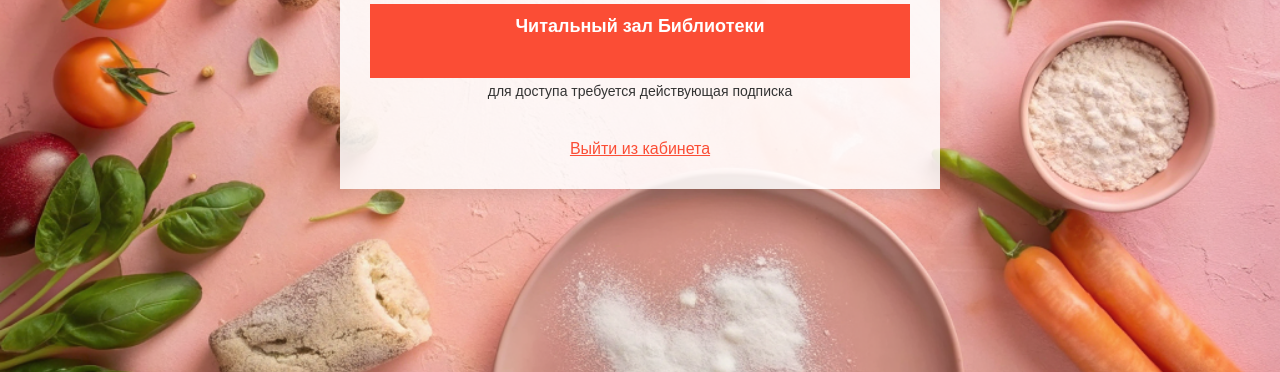
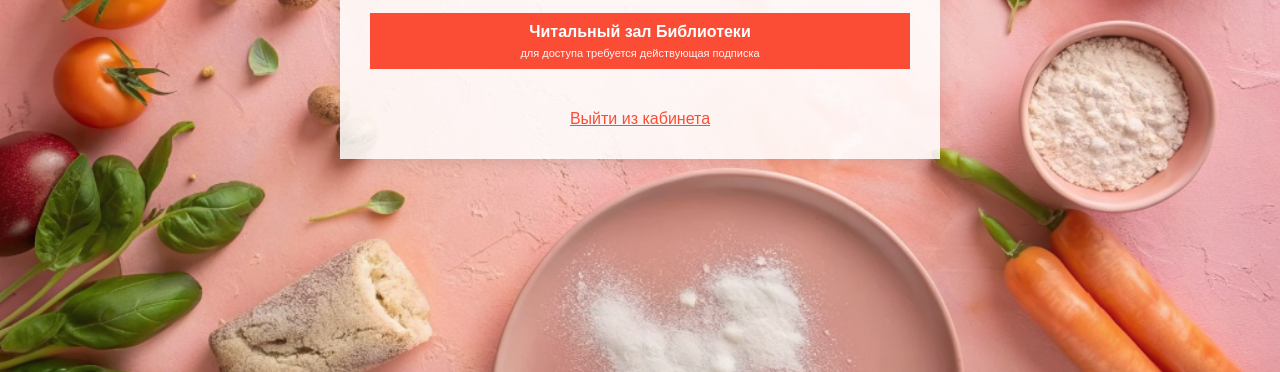
Before and after one commit to Helga1970/tilda-prodamus-lk, a website: page lk.html in a window 1280 px wide. Shown: the part 428-800 px from the top of the page. Drawn offline with Linux system fonts and the light colour scheme; sample sign-in values are in the browser's storage; a web font is replaced by a local one.

Commit message:
Update lk.html

```diff
--- a/lk.html
+++ b/lk.html
@@ -43,33 +43,44 @@
         .links-section {
             display: flex;
             flex-direction: column;
-            gap: 20px;
+            gap: 16px;
             margin-top: 30px;
         }
 
+        /* Плашки — компактные, адаптивные и центрированные */
         .lk-link {
-            display: block;
-            padding: 12px 20px;
-            min-height: 50px;
+            display: flex;
+            flex-direction: column;
+            justify-content: center;
+            align-items: center;
+            padding: 10px 18px;      /* компактнее, чтобы укладываться в 50px */
+            min-height: 50px;        /* минимальная высота 50px как просили */
             background-color: #fb4d35;
             color: white;
             text-decoration: none;
-            font-size: 18px;
+            font-size: 16px;
             font-weight: 700;
             transition: background-color 0.3s ease;
             border-radius: 0;
             text-align: center;
+            box-sizing: border-box;
+            width: 100%;
         }
 
         .lk-link:hover {
             background-color: #e5462e;
         }
 
-        .subscription-note {
-            font-size: 14px;
-            font-weight: normal;
-            color: #333;
-            margin-top: 5px;
+        /* Подпись внутри плашки — белая, мелкий не жирный шрифт, центрирована */
+        .lk-link .lk-subtext {
+            display: block;
+            font-size: 11px;
+            font-weight: 400;
+            color: #ffffff;
+            margin-top: 6px;
+            line-height: 1.1;
+            text-align: center;
+            opacity: 0.95;
         }
 
         .logout-button {
@@ -97,8 +108,12 @@
                 margin-bottom: 20px;
             }
             .lk-link {
-                font-size: 16px;
-                padding: 10px 16px;
+                font-size: 15px;
+                padding: 9px 14px;
+            }
+            .lk-link .lk-subtext {
+                font-size: 10px;
+                margin-top: 4px;
             }
         }
     </style>
@@ -110,10 +125,10 @@
         <div class="links-section">
             <a href="#" class="lk-link">Ознакомительный раздел</a>
 
-            <div>
-                <a href="#" class="lk-link" onclick="checkAndRedirect(); return false;">Читальный зал Библиотеки</a>
-                <div class="subscription-note">для доступа требуется действующая подписка</div>
-            </div>
+            <a href="#" class="lk-link" onclick="checkAndRedirect(); return false;">
+                <span>Читальный зал Библиотеки</span>
+                <span class="lk-subtext">для доступа требуется действующая подписка</span>
+            </a>
         </div>
 
         <button class="logout-button" id="logoutButton">Выйти из кабинета</button>
@@ -126,6 +141,7 @@
             if (!user) {
                 window.location.href = 'https://pro-culinaria-lk.proculinaria-book.ru';
             }
+            equalizeTiles(); // выровнять высоты при загрузке
         };
 
         // Обработчик кнопки "Выйти"
@@ -134,7 +150,7 @@
             window.location.href = 'https://pro-culinaria-lk.proculinaria-book.ru';
         });
 
-        // Функция проверки доступа
+        // Функция проверки доступа (оставлено как было)
         const checkAndRedirect = async () => {
             const user = JSON.parse(localStorage.getItem('user'));
 
@@ -161,6 +177,32 @@
                 alert('Произошла ошибка при получении доступа к материалам. Пожалуйста, попробуйте позже.');
             }
         };
+
+        // Небольшая функция для приведения плашек к одинаковой высоте (адаптивно)
+        function equalizeTiles() {
+            const tiles = Array.from(document.querySelectorAll('.links-section .lk-link'));
+            if (!tiles.length) return;
+            // сбросить ранее установленную высоту
+            tiles.forEach(t => t.style.height = 'auto');
+            let max = 0;
+            tiles.forEach(t => {
+                const h = t.offsetHeight;
+                if (h > max) max = h;
+            });
+            // гарантируем минимум 50px
+            if (max < 50) max = 50;
+            tiles.forEach(t => t.style.height = max + 'px');
+        }
+
+        // перестроить при ресайзе (с небольшой задержкой)
+        let _resizeTimer;
+        window.addEventListener('resize', function() {
+            clearTimeout(_resizeTimer);
+            _resizeTimer = setTimeout(equalizeTiles, 120);
+        });
+
+        // вызвать после загрузки шрифтов, если потребуется — небольшой запас
+        document.fonts && document.fonts.ready.then(equalizeTiles).catch(()=>{});
     </script>
 </body>
 </html>
```
